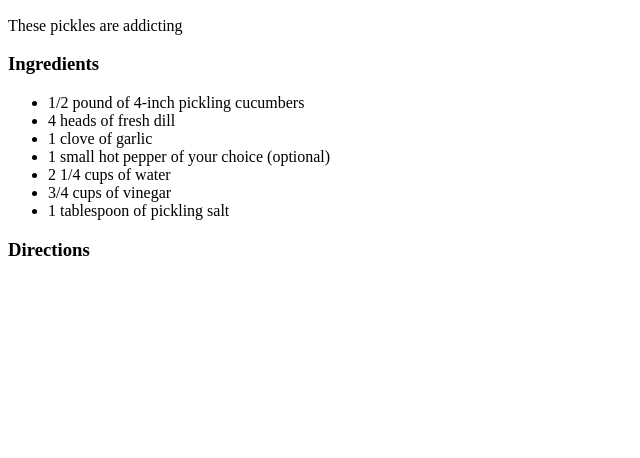
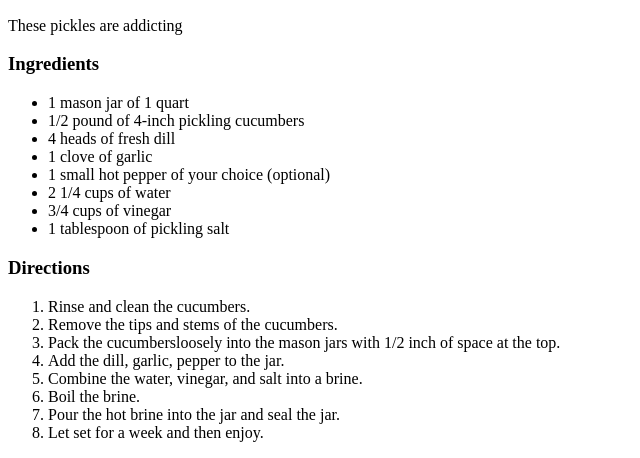
Before and after one commit to Crispon500/odin-recipes, a plain HTML site: page recipes/pickles.html in a window 1280 px wide. Shown: the part 534-992 px from the top of the page, without its empty margins (0-640 px from the left). Before the commit the page ends 814 px from the top, so only its background shows below. Drawn offline with Linux system fonts and the light colour scheme.

Commit message:
Added pickle directions

```diff
--- a/recipes/pickles.html
+++ b/recipes/pickles.html
@@ -13,6 +13,7 @@
         <div>
             <h3>Ingredients</h3>
             <ul>
+                <li>1 mason jar of 1 quart</li>
                 <li>1/2 pound of 4-inch pickling cucumbers</li>
                 <li>4 heads of fresh dill</li>
                 <li>1 clove of garlic</li>
@@ -25,7 +26,16 @@
 
         <div>
             <h3>Directions</h3>
-
+            <ol>
+                <li>Rinse and clean the cucumbers.</li>
+                <li>Remove the tips and stems of the cucumbers.</li>
+                <li>Pack the cucumbersloosely into the mason jars with 1/2 inch of space at the top.</li>
+                <li>Add the dill, garlic, pepper to the jar.</li>
+                <li>Combine the water, vinegar, and salt into a brine.</li>
+                <li>Boil the brine.</li>
+                <li>Pour the hot brine into the jar and seal the jar.</li>
+                <li>Let set for a week and then enjoy.</li>
+            </ol>
         </div>
     </body>
 </html>
```
